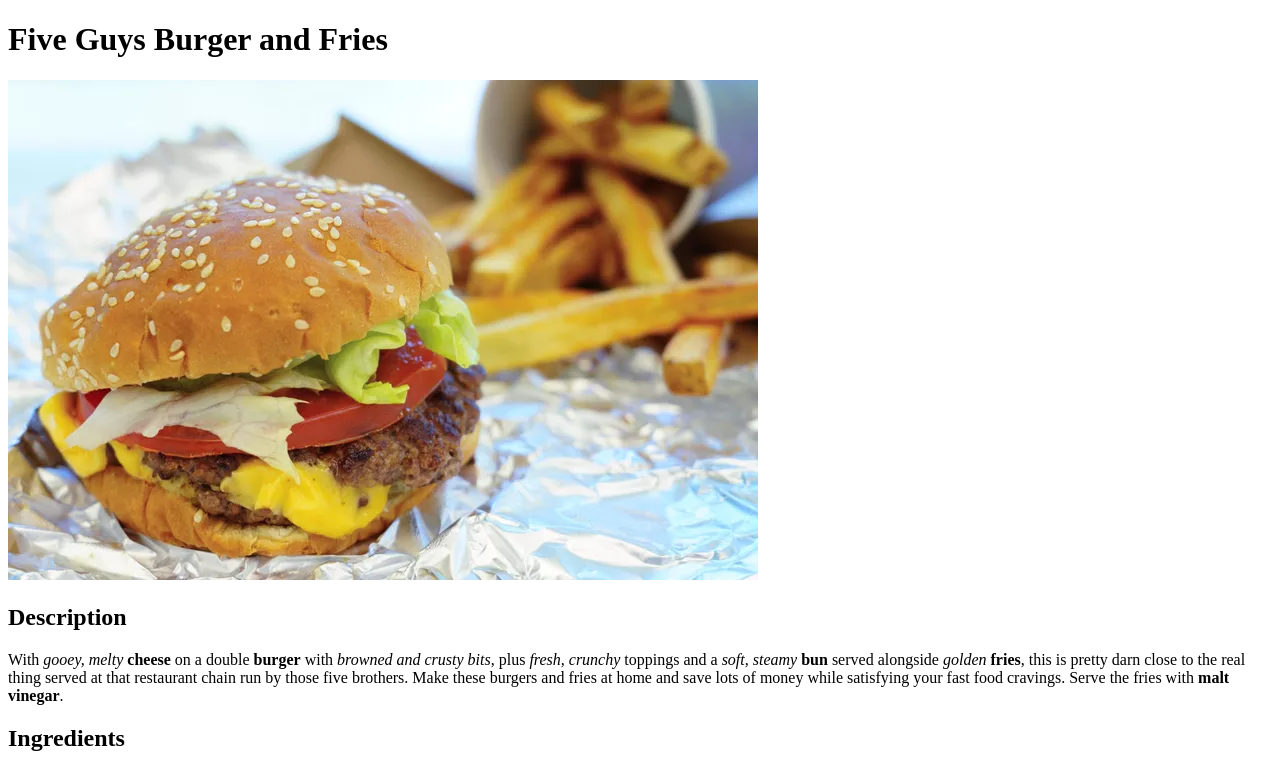
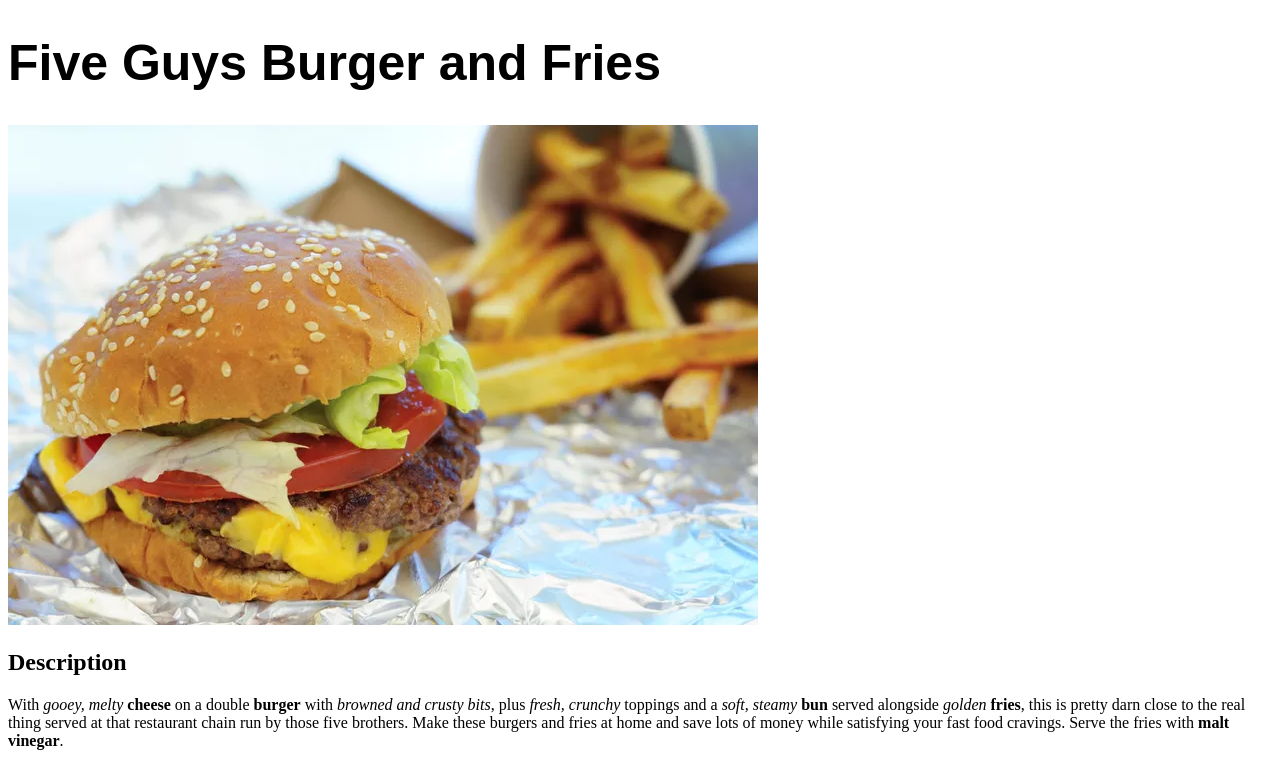
Before and after one commit to MikeHeeley/odin-recipes, a plain HTML site: page recipes/burger-and-fries.html in a window 1280 px wide. Shown: the top 767 px of the page. Drawn offline with Linux system fonts and the light colour scheme.

Commit message:
Add css file and link to html files
Added styles.css and linked to all html files. Added title and
recipe-title styles. Fixed link issue with teriyaki-chicken.wings.html
file to index.html

```diff
--- a/recipes/burger-and-fries.html
+++ b/recipes/burger-and-fries.html
@@ -2,12 +2,13 @@
 <html lang="en">
 <head>
     <meta charset="UTF-8">
+    <link rel="stylesheet" href="../styles.css">
     <meta http-equiv="X-UA-Compatible" content="IE=edge">
     <meta name="viewport" content="width=device-width, initial-scale=1.0">
     <title>Burger and Fries</title>
 </head>
 <body>
-    <h1>Five Guys Burger and Fries</h1>
+    <h1 class="title recipe-title">Five Guys Burger and Fries</h1>
 
     <img src="../images/burger-and-fries.webp" alt="Beef Burger with cheese, tomatao and lettuce with fries">
 
--- /dev/null
+++ b/styles.css
@@ -0,0 +1,9 @@
+.title {
+    font-family: Arial, sans-serif;
+    text-align: center;
+    font-size: 50px;
+}
+
+.recipe-title {
+    text-align: left;
+}
```
Also changed, not shown: index.html (+3 -2 lines), recipes/teriyaki-chicken-wings.html (+2 -1 lines), recipes/veggie-curry.html (+2 -1 lines).
